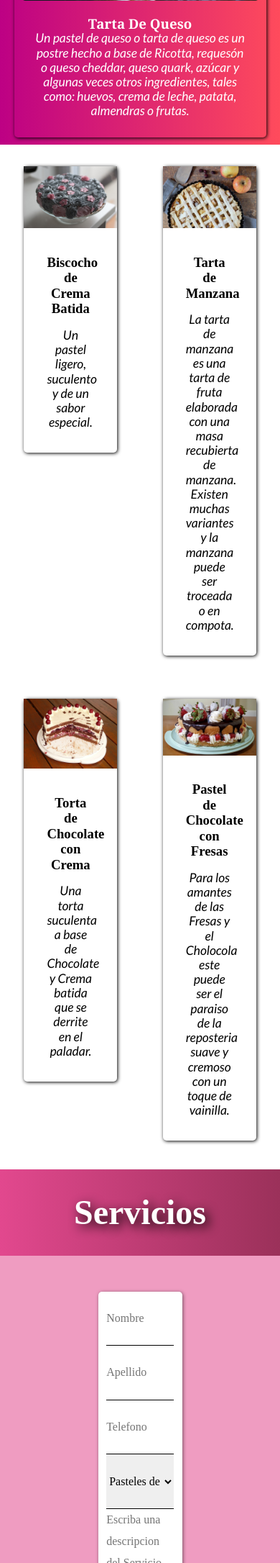
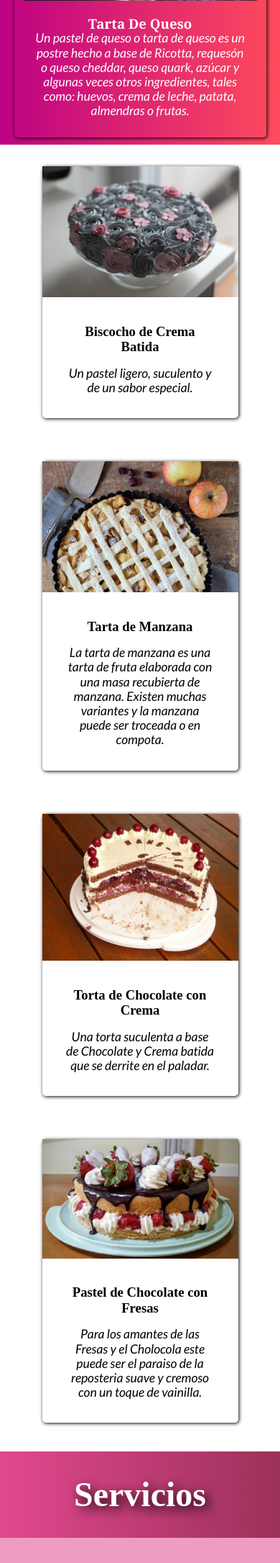
Before and after one commit to eriber01/Reposteria-OnePage, a PHP site: page / in a window 390 px wide. Shown: the part 3623-5795 px from the top of the page at 72% size. Run offline with PHP 8.4, Linux system fonts and the light colour scheme.

Commit message:
Update style.css

```diff
--- a/css/style.css
+++ b/css/style.css
@@ -470,7 +470,9 @@ footer h4{
         padding: 10px;
     }
 
-
+    .card-container .card-recetas{
+        width: 70%;
+    }
 
 
 
```
